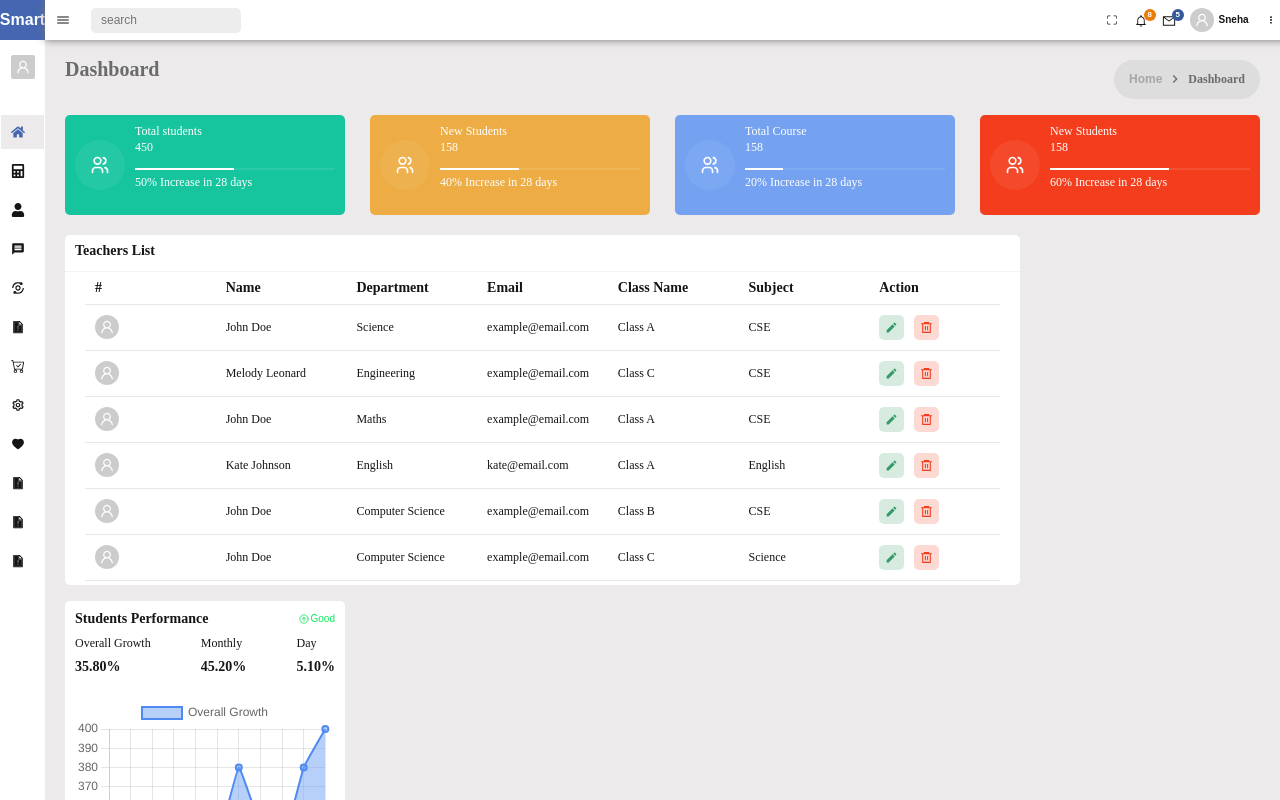
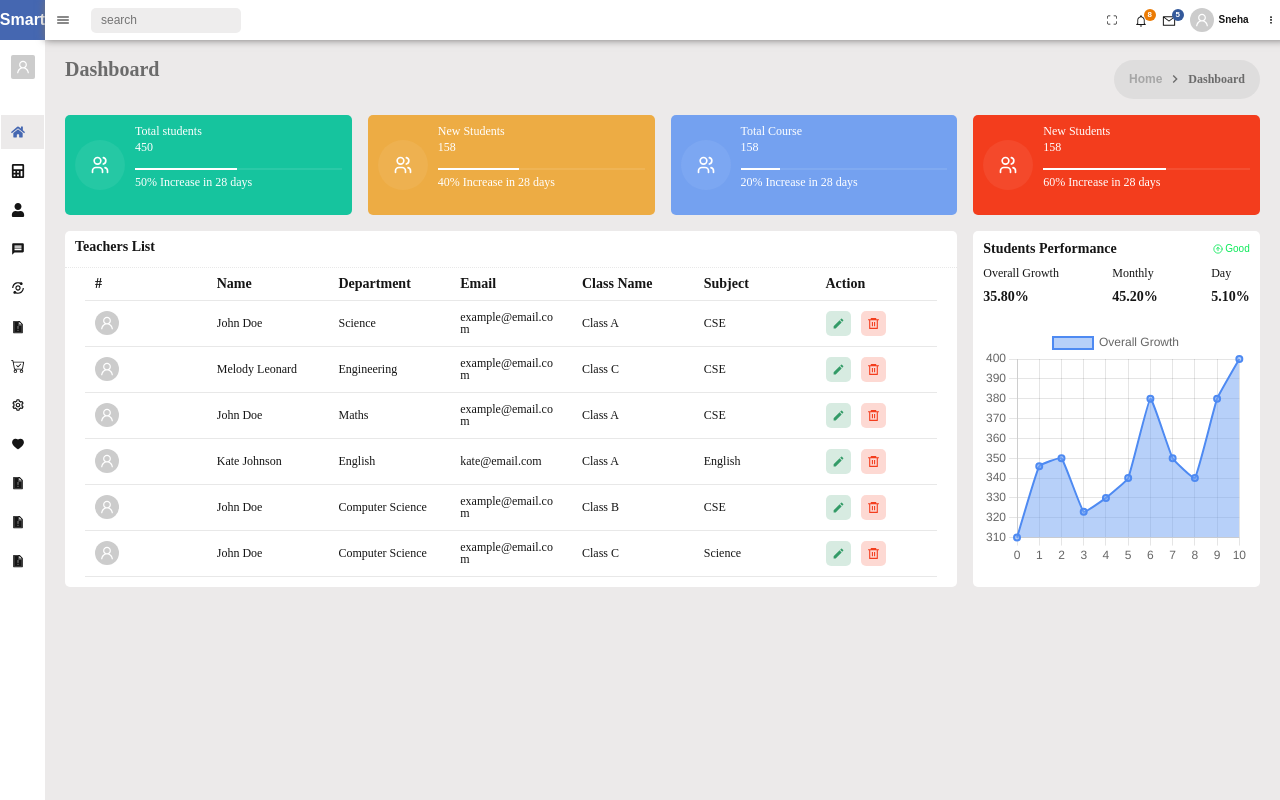
Before and after one commit to melodyLeonard/dashboard-design-task, a React (Create React App) app: page /dashboard in a window 1280 px wide. Built offline with nearby package versions, Linux system fonts and the light colour scheme.

Commit message:
replaced flex with grid on dashboard layer

```diff
--- a/src/components/cards/colorCards/colorCards.scss
+++ b/src/components/cards/colorCards/colorCards.scss
@@ -1,14 +1,18 @@
 .color-card {
     height: 100px;
-    width: 280px;
+    width: 100%;
     border-radius: 5px;
     padding: 10px;
     display: flex;
     flex-direction: row;
+    grid-column: span 1;
 
-    @media only screen and (max-width: 500px) {
-        width: 100%;
-        margin-bottom: 10px;
+    @media only screen and (max-width: 900px) {
+        grid-column: span 2;
+    }
+
+    @media only screen and (max-width: 700px) {
+        grid-column: span 4;
     }
 
     &.primary {
--- a/src/components/cards/studentPerformanceCard/students-performance.scss
+++ b/src/components/cards/studentPerformanceCard/students-performance.scss
@@ -1,15 +1,16 @@
 .student-pef-wrapper {
-    width: 280px;
-    height: 350px;
+    width: min(100%, 99.9%);
+    height: auto;
     background: white;
     border-radius: 5px;
     padding: 10px;
+    grid-column: span 1;
 
-    @media only screen and (max-width: 500px) {
-        width: 100%;
-        margin-bottom: 40px;
+    @media only screen and (max-width: 900px) {
+        grid-column: span 4;
         height: auto;
     }
+
 
     .title-students {
         margin-bottom: 0;
--- a/src/components/cards/teacherListCard/teachersList.scss
+++ b/src/components/cards/teacherListCard/teachersList.scss
@@ -1,12 +1,13 @@
 .teacher-list-container {
-    width: 955px;
-    height: 350px;
-    margin-bottom: 1rem;
+    width: 100%;
+    height: auto;
     background: white;
     border-radius: 5px;
     padding: 10px 0;
+    grid-column: span 3;
 
-    @media only screen and (max-width: 500px) {
+    @media only screen and (max-width: 900px) {
+        grid-column: span 4;
         height: auto;
     }
 
--- a/src/components/sidebar/Sidebar.tsx
+++ b/src/components/sidebar/Sidebar.tsx
@@ -120,7 +120,7 @@ const SideBar:FC<IProps> = ({ children }) => {
             <Topbar/>
             <Scrollbars style={{ width: '100%', height: '100%' }}>
               <main>
-              <Flex.Row>
+              <Flex.Row className="top-wrapper">
                 <Lead className='title'>{letterCase(actualPath[1])}</Lead>
                 <div className='bread-cumb'>
                   <div className='text'>Home{
--- a/src/components/sidebar/sidebar.scss
+++ b/src/components/sidebar/sidebar.scss
@@ -169,6 +169,9 @@
                 padding: 20px 5px
             }
 
+            .top-wrapper {
+                margin-bottom: 1rem;
+
                 .title {
                     font-size: 20px;
                     color: #6b6b6b;
@@ -207,6 +210,8 @@
                     }
                 }
             }
+
+        }
     }
 }
 
--- a/src/index.css
+++ b/src/index.css
@@ -17,7 +17,7 @@ body {
   margin-left: 1rem;
 }
 
-@media screen and (max-width: 500px) {
+@media screen and (max-width: 600px) {
 
   table {
     border: 0;
--- a/src/views/home/home.scss
+++ b/src/views/home/home.scss
@@ -1,11 +1,5 @@
-.cards-container {
-    margin-bottom: 20px;
+.container-grid {
+    display: grid;
+    gap: 1rem;
+    grid-template-columns: repeat(4, 1fr);
 }
-
-.wrap-items {
-    flex-wrap: wrap;
-}
-
-.mb-1 {
-    margin-top: 1rem;
-}
--- a/src/views/home/index.tsx
+++ b/src/views/home/index.tsx
@@ -1,14 +1,13 @@
 import Colorcards from '../../components/cards/colorCards/Colorcards';
-import { cardData, table } from './data';
-import './home.scss'
-import { Flex } from '../../components/layout/Layout';
 import StudentsPerformance from '../../components/cards/studentPerformanceCard/StudentsPerformance';
 import TeachersListCard from '../../components/cards/teacherListCard/TeachersListCard';
+import { cardData, table } from './data';
+import './home.scss';
 
 
 const Home = () => {
-  return <div>
-    <Flex.Row className='cards-container wrap-items'>
+  return <div className="container-grid">
+
     {
         cardData.map(({
             title,
@@ -17,13 +16,10 @@ const Home = () => {
             color="primary",
             percentage
         }, idx) =>
-            <Colorcards key={idx} title={title} icon={icon} number={number} color={color} className='mb-1' percentage={percentage} />)
+            <Colorcards key={idx} title={title} icon={icon} number={number} color={color} percentage={percentage} />)
     }
-    </Flex.Row>
-    <Flex.Row className="wrap-items">
         <TeachersListCard headerItems={table.headerItems} tableItems={table.content}/>
         <StudentsPerformance/>
-    </Flex.Row>
     </div>;
 };
 
```
Lines whose indentation alone changed are shown as unchanged.
